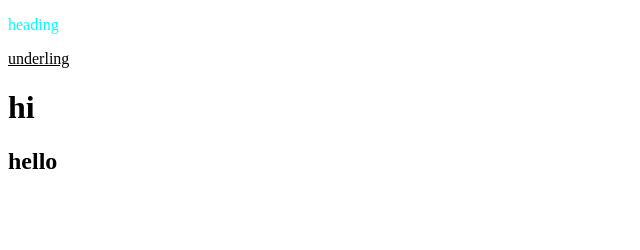
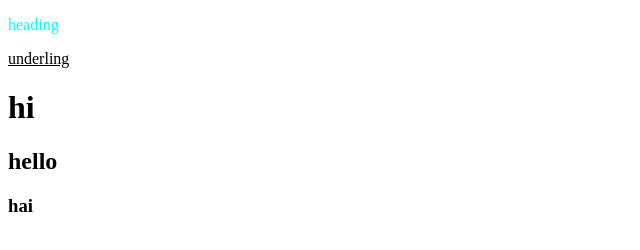
Before and after one commit to MrAttitude2-0/second_repo, a plain HTML site: page index.html in a window 1280 px wide. Shown: the full height of the page, 0-640 px from the left. Drawn offline with Linux system fonts and the light colour scheme.

Commit message:
Add h3 heading with text 'hai' to index.html

```diff
--- a/index.html
+++ b/index.html
@@ -11,5 +11,6 @@
     <u>underling</u>
     <h1>hi</h1>
     <h2>hello</h2>
+    <h3>hai<h3>
 </body>
 </html>
```
